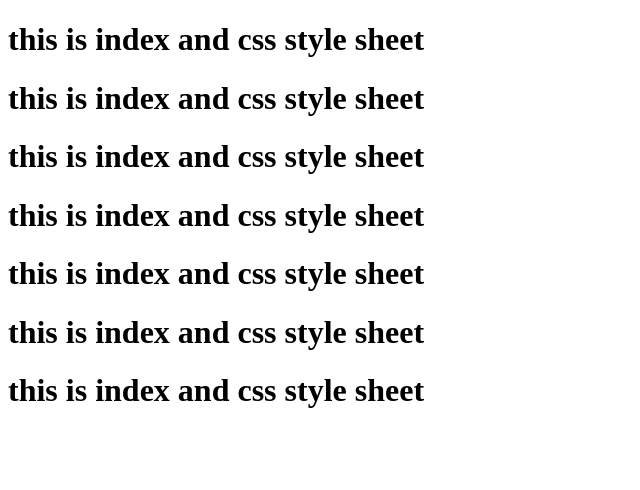
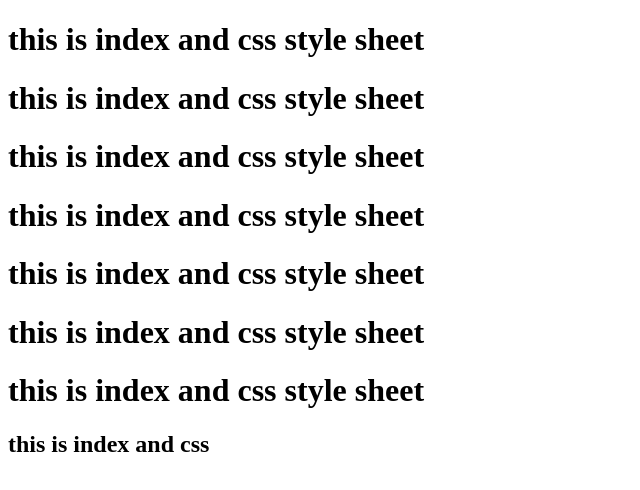
Before and after one commit to jalilmn/projects-1, a plain HTML site: page index.html in a window 1280 px wide. Shown: the whole page, without its empty margins (0-640 px from the left). Drawn offline with Linux system fonts and the light colour scheme.

Commit message:
second commit

```diff
--- a/index.html
+++ b/index.html
@@ -14,5 +14,6 @@
     <h1>this is index and css style sheet</h1>
     <h1>this is index and css style sheet</h1>
     <h1>this is index and css style sheet</h1>
+    <h2>this is index and css</h2>
 </body>
 </html>
```
